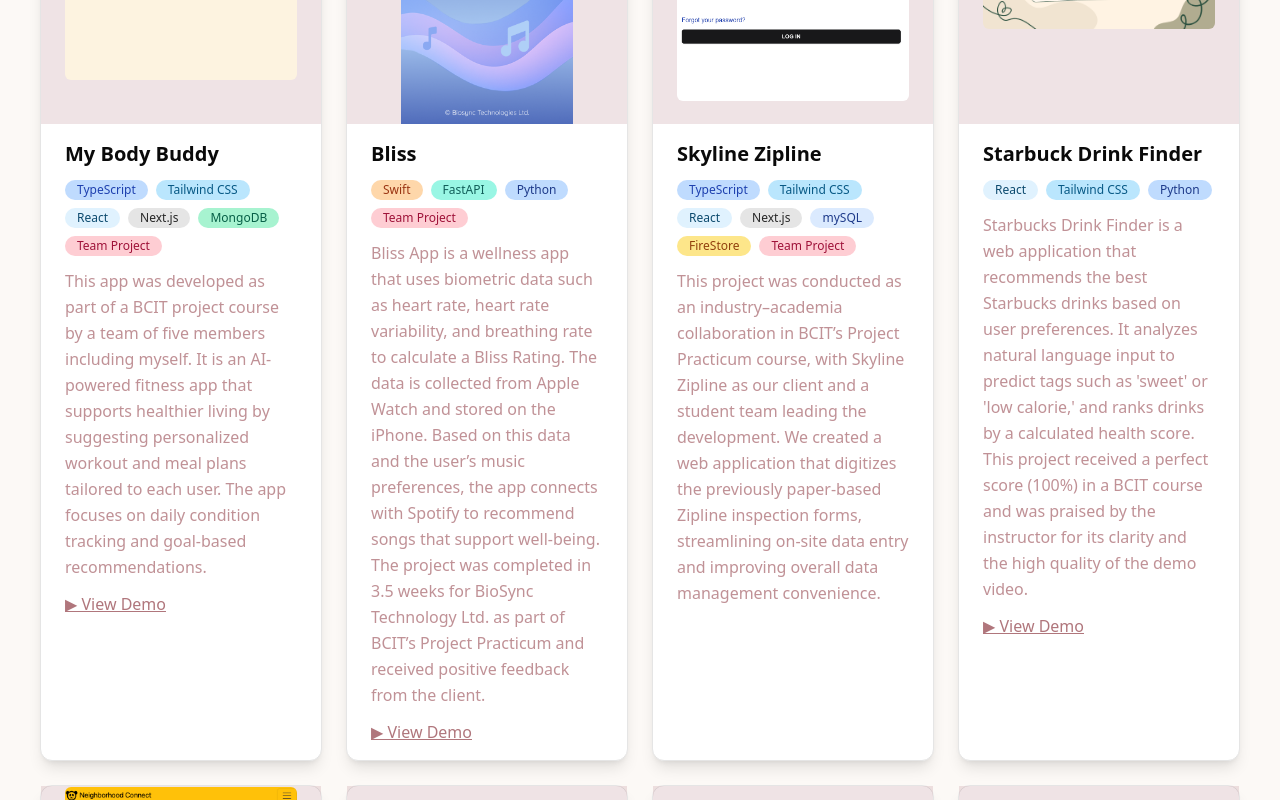
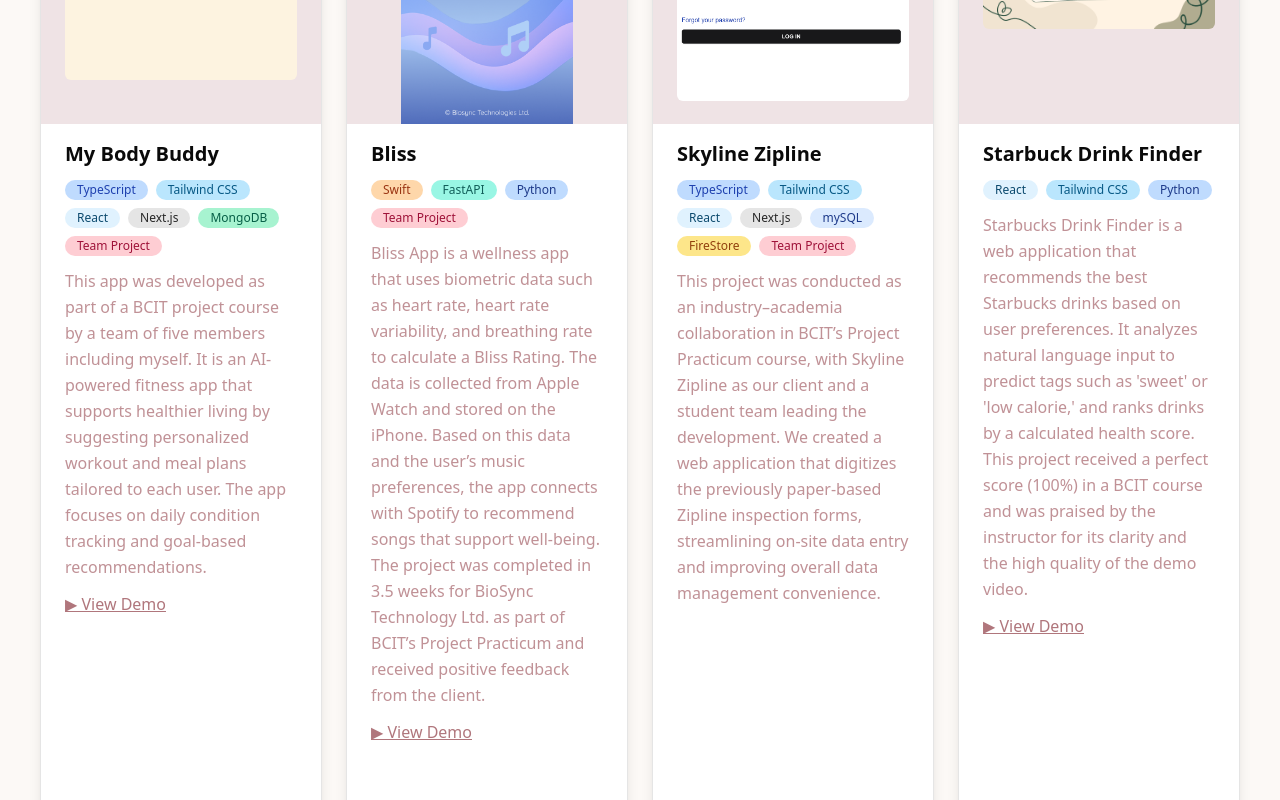
Before and after one commit to Momona-Wada/my_portfolio, a Next.js app: page / in a window 1280 px wide. Shown: the part 1360-2160 px from the top of the page. Built offline with nearby package versions, Linux system fonts and the light colour scheme; a web font is replaced by a local one.

Commit message:
Add animation for the Projects section

```diff
--- a/src/components/Projects.tsx
+++ b/src/components/Projects.tsx
@@ -1,5 +1,3 @@
-/* Projects section with shadcn carousel – fixed TypeScript casting */
-
 "use client";
 
 import { Card, CardContent, CardHeader } from "./ui/card";
@@ -14,6 +12,7 @@
 import { useLanguage } from "@/app/context/LanguageContext";
 import { kottaOne } from "@/app/fonts";
 import clsx from "clsx";
+import { motion } from "framer-motion";
 
 /**
  * プロジェクト型定義
@@ -33,11 +32,9 @@
 export const Projects = () => {
   const { messages } = useLanguage();
 
-  // ロケールから読み込む items 型（id プロパティはキーとして追加）
+  /* データ整形 */
   type LocalItem = Omit<Project, "id">;
   const items = messages.common.projects.items as Record<string, LocalItem>;
-
-  // entries を配列化し、id を付与
   const projects: Project[] = Object.entries(items).map(([id, data]) => ({
     id,
     title: data.title,
@@ -47,28 +44,50 @@
     links: data.links ?? [],
   }));
 
-  // タグカラーの型を柔軟に
   const tagColors =
     (messages.common.projects.tagColors as Record<string, string>) || {};
 
+  /* フェードアップ共通設定 */
+  const fadeUp = {
+    initial: { opacity: 0, y: 20 },
+    animate: {
+      opacity: 1,
+      y: 0,
+      transition: { duration: 0.8, ease: "easeOut" },
+    },
+  };
+
   return (
-    <section className="py-10 px-4 md:px-10 bg-light-beige text-deep-pink">
+    <motion.section
+      {...fadeUp}
+      viewport={{ once: true }}
+      className="py-10 px-4 md:px-10 bg-light-beige text-deep-pink"
+    >
       <h2 className={`text-3xl md:text-4xl ${kottaOne.className}`}>
         {messages.common.projects.heading}
       </h2>
 
-      <div className="mt-8 grid gap-6 grid-cols-1 sm:grid-cols-2 lg:grid-cols-3 xl:grid-cols-4">
-        {projects.map((project) => (
-          <Card key={project.id} className="w-full shadow-lg">
+      {/* auto-rows-fr で高さを均等化 */}
+      <div className="mt-8 grid gap-6 auto-rows-fr grid-cols-1 sm:grid-cols-2 lg:grid-cols-3 xl:grid-cols-4">
+        {projects.map((project, idx) => (
+          <motion.div
+            key={project.id}
+            {...fadeUp}
+            transition={{ duration: 0.5, delay: 0.1 * idx }}
+            viewport={{ once: true }}
+            className="h-full"                     /* ← motion.div も伸ばす */
+          >
+            {/* flex & h-full でカードを引き伸ばす */}
+            <Card className="w-full h-full flex flex-col shadow-lg">
               <CardHeader className="p-0 relative overflow-hidden bg-deep-pink/20 max-h-80">
                 <Carousel className="w-full">
                   <CarouselContent>
-                  {project.images.map((src, idx) => (
-                    <CarouselItem key={idx} className="min-w-full">
+                    {project.images.map((src, i) => (
+                      <CarouselItem key={i} className="min-w-full">
                         <div className="p-6 flex items-center justify-center h-80">
                           <Image
                             src={src}
-                          alt={`${project.title} image ${idx + 1}`}
+                            alt={`${project.title} image ${i + 1}`}
                             width={400}
                             height={400}
                             className="w-full h-auto max-h-80 object-contain rounded-md"
@@ -87,7 +106,8 @@
                 </Carousel>
               </CardHeader>
 
-            <CardContent className="space-y-3 py-4">
+              {/* flex-grow で残りを埋める */}
+              <CardContent className="space-y-3 py-4 flex-grow">
                 <h3 className="text-xl font-semibold">{project.title}</h3>
                 <div className="flex flex-wrap gap-2">
                   {project.tags.map((t) => (
@@ -105,6 +125,7 @@
                 <p className="leading-relaxed text-deep-pink/80">
                   {project.description}
                 </p>
+
                 {!!project.links?.length && (
                   <div className="flex gap-3 flex-wrap">
                     {project.links.map((l) => (
@@ -122,9 +143,10 @@
                 )}
               </CardContent>
             </Card>
+          </motion.div>
         ))}
       </div>
-    </section>
+    </motion.section>
   );
 };
 
```
Lines whose indentation alone changed are shown as unchanged.
